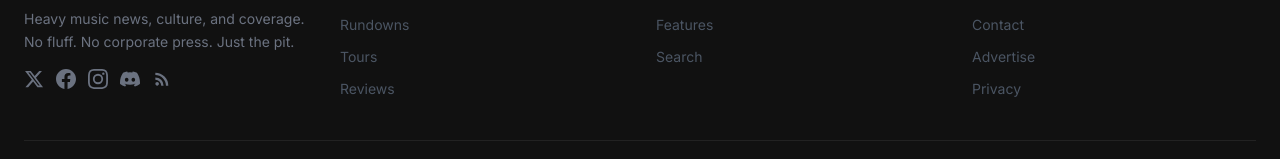
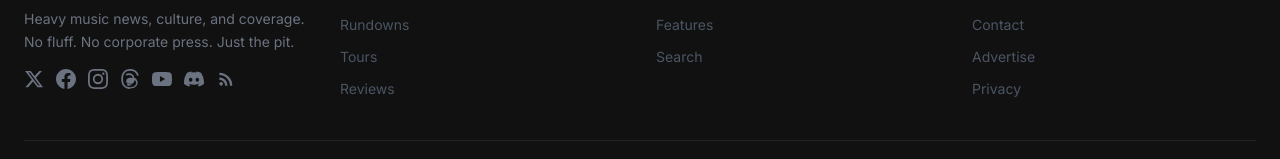
Before and after one commit to lucifers-mac/metal-mantra-site, a Next.js app: page / in a window 1280 px wide. Shown: the part 4193-4352 px from the top of the page. Built offline with nearby package versions, Linux system fonts and the light colour scheme.

Commit message:
feat: add Threads, YouTube, Discord icons to footer + fix Twitter handle to @MetalMantraNews

```diff
--- a/src/components/Footer.tsx
+++ b/src/components/Footer.tsx
@@ -45,7 +45,7 @@ export default function Footer() {
               Heavy music news, culture, and coverage. No fluff. No corporate press. Just the pit.
             </p>
             <div className="mt-4 flex gap-3">
-              <a href="https://twitter.com/metalmantra" target="_blank" rel="noopener noreferrer" className="text-mantra-muted hover:text-mantra-red transition-colors" aria-label="X/Twitter">
+              <a href="https://x.com/MetalMantraNews" target="_blank" rel="noopener noreferrer" className="text-mantra-muted hover:text-mantra-red transition-colors" aria-label="X/Twitter">
                 <svg className="w-5 h-5" fill="currentColor" viewBox="0 0 24 24"><path d="M18.244 2.25h3.308l-7.227 8.26 8.502 11.24H16.17l-5.214-6.817L4.99 21.75H1.68l7.73-8.835L1.254 2.25H8.08l4.713 6.231zm-1.161 17.52h1.833L7.084 4.126H5.117z"/></svg>
               </a>
               <a href="https://facebook.com/metalmantra" target="_blank" rel="noopener noreferrer" className="text-mantra-muted hover:text-mantra-red transition-colors" aria-label="Facebook">
@@ -53,6 +53,12 @@ export default function Footer() {
               </a>
               <a href="https://instagram.com/metalmantra" target="_blank" rel="noopener noreferrer" className="text-mantra-muted hover:text-mantra-red transition-colors" aria-label="Instagram">
                 <svg className="w-5 h-5" fill="currentColor" viewBox="0 0 24 24"><path d="M12 2.163c3.204 0 3.584.012 4.85.07 3.252.148 4.771 1.691 4.919 4.919.058 1.265.069 1.645.069 4.849 0 3.205-.012 3.584-.069 4.849-.149 3.225-1.664 4.771-4.919 4.919-1.266.058-1.644.07-4.85.07-3.204 0-3.584-.012-4.849-.07-3.26-.149-4.771-1.699-4.919-4.92-.058-1.265-.07-1.644-.07-4.849 0-3.204.013-3.583.07-4.849.149-3.227 1.664-4.771 4.919-4.919 1.266-.057 1.645-.069 4.849-.069zM12 0C8.741 0 8.333.014 7.053.072 2.695.272.273 2.69.073 7.052.014 8.333 0 8.741 0 12c0 3.259.014 3.668.072 4.948.2 4.358 2.618 6.78 6.98 6.98C8.333 23.986 8.741 24 12 24c3.259 0 3.668-.014 4.948-.072 4.354-.2 6.782-2.618 6.979-6.98.059-1.28.073-1.689.073-4.948 0-3.259-.014-3.667-.072-4.947-.196-4.354-2.617-6.78-6.979-6.98C15.668.014 15.259 0 12 0zm0 5.838a6.162 6.162 0 100 12.324 6.162 6.162 0 000-12.324zM12 16a4 4 0 110-8 4 4 0 010 8zm6.406-11.845a1.44 1.44 0 100 2.881 1.44 1.44 0 000-2.881z"/></svg>
+              </a>
+              <a href="https://www.threads.net/@metal_mantra" target="_blank" rel="noopener noreferrer" className="text-mantra-muted hover:text-mantra-red transition-colors" aria-label="Threads">
+                <svg className="w-5 h-5" fill="currentColor" viewBox="0 0 24 24"><path d="M12.186 24h-.007c-3.581-.024-6.334-1.205-8.184-3.509C2.35 18.44 1.5 15.586 1.472 12.01v-.017c.03-3.579.879-6.43 2.525-8.482C5.845 1.205 8.6.024 12.18 0h.014c2.746.02 5.043.725 6.826 2.098 1.677 1.29 2.858 3.13 3.509 5.467l-2.04.569c-1.104-3.96-3.898-5.984-8.304-6.015-2.91.022-5.11.936-6.54 2.717C4.307 6.504 3.616 8.914 3.59 12c.025 3.083.718 5.496 2.057 7.164 1.43 1.783 3.631 2.698 6.54 2.717 2.623-.02 4.358-.631 5.8-2.045 1.647-1.613 1.618-3.593 1.09-4.798-.31-.71-.873-1.3-1.634-1.75-.192 1.352-.622 2.446-1.284 3.272-.886 1.102-2.14 1.704-3.73 1.79-1.202.065-2.361-.218-3.259-.801-1.063-.689-1.685-1.74-1.752-2.96-.065-1.187.408-2.26 1.33-3.017.88-.724 2.10-1.14 3.531-1.205 1.07-.05 2.054.046 2.942.283-.104-1.133-.514-1.99-1.228-2.56-.786-.628-1.9-.948-3.313-.953h-.036c-1.078.005-2.15.293-2.927.788l-1.073-1.69c1.08-.688 2.544-1.07 3.987-1.08h.048c1.934.01 3.474.517 4.578 1.502 1.033.922 1.627 2.198 1.768 3.796.652.262 1.24.595 1.755.998 1.024.803 1.771 1.886 2.163 3.135.493 1.57.388 4.15-1.686 6.186-1.856 1.822-4.096 2.63-7.257 2.657zm-1.087-6.747c-.086 0-.173.002-.26.008-1.552.082-2.443.825-2.405 1.534.025.467.378 1.39 2.27 1.39.13 0 .267-.007.408-.02 1.648-.093 2.56-1.14 2.846-2.036-.758-.315-1.74-.59-2.76-.59-.033 0-.066 0-.1.001z"/></svg>
+              </a>
+              <a href="https://www.youtube.com/@metal-mantra" target="_blank" rel="noopener noreferrer" className="text-mantra-muted hover:text-mantra-red transition-colors" aria-label="YouTube">
+                <svg className="w-5 h-5" fill="currentColor" viewBox="0 0 24 24"><path d="M23.498 6.186a3.016 3.016 0 0 0-2.122-2.136C19.505 3.545 12 3.545 12 3.545s-7.505 0-9.377.505A3.017 3.017 0 0 0 .502 6.186C0 8.07 0 12 0 12s0 3.93.502 5.814a3.016 3.016 0 0 0 2.122 2.136c1.871.505 9.376.505 9.376.505s7.505 0 9.377-.505a3.015 3.015 0 0 0 2.122-2.136C24 15.93 24 12 24 12s0-3.93-.502-5.814zM9.545 15.568V8.432L15.818 12l-6.273 3.568z"/></svg>
               </a>
               <a href="https://discord.gg/metalmantra" target="_blank" rel="noopener noreferrer" className="text-mantra-muted hover:text-mantra-red transition-colors" aria-label="Discord">
                 <svg className="w-5 h-5" fill="currentColor" viewBox="0 0 24 24"><path d="M20.317 4.37a19.791 19.791 0 0 0-4.885-1.515.074.074 0 0 0-.079.037c-.21.375-.444.864-.608 1.25a18.27 18.27 0 0 0-5.487 0 12.64 12.64 0 0 0-.617-1.25.077.077 0 0 0-.079-.037A19.736 19.736 0 0 0 3.677 4.37a.07.07 0 0 0-.032.027C.533 9.046-.32 13.58.099 18.057a.082.082 0 0 0 .031.057 19.9 19.9 0 0 0 5.993 3.03.078.078 0 0 0 .084-.028 14.09 14.09 0 0 0 1.226-1.994.076.076 0 0 0-.041-.106 13.107 13.107 0 0 1-1.872-.892.077.077 0 0 1-.008-.128 10.2 10.2 0 0 0 .372-.292.074.074 0 0 1 .077-.01c3.928 1.793 8.18 1.793 12.062 0a.074.074 0 0 1 .078.01c.12.098.246.198.373.292a.077.077 0 0 1-.006.127 12.299 12.299 0 0 1-1.873.892.077.077 0 0 0-.041.107c.36.698.772 1.362 1.225 1.993a.076.076 0 0 0 .084.028 19.839 19.839 0 0 0 6.002-3.03.077.077 0 0 0 .032-.054c.5-5.177-.838-9.674-3.549-13.66a.061.061 0 0 0-.031-.03zM8.02 15.33c-1.183 0-2.157-1.085-2.157-2.419 0-1.333.956-2.419 2.157-2.419 1.21 0 2.176 1.095 2.157 2.42 0 1.333-.956 2.418-2.157 2.418zm7.975 0c-1.183 0-2.157-1.085-2.157-2.419 0-1.333.956-2.419 2.157-2.419 1.21 0 2.176 1.095 2.157 2.42 0 1.333-.947 2.418-2.157 2.418z"/></svg>
```
